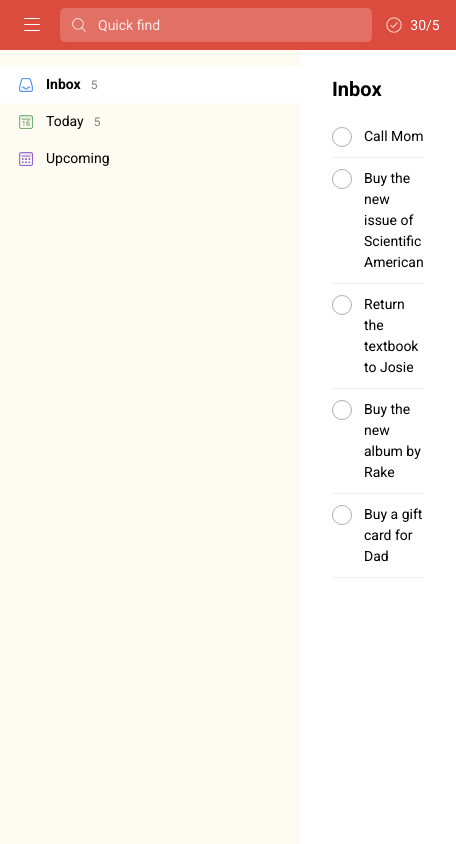
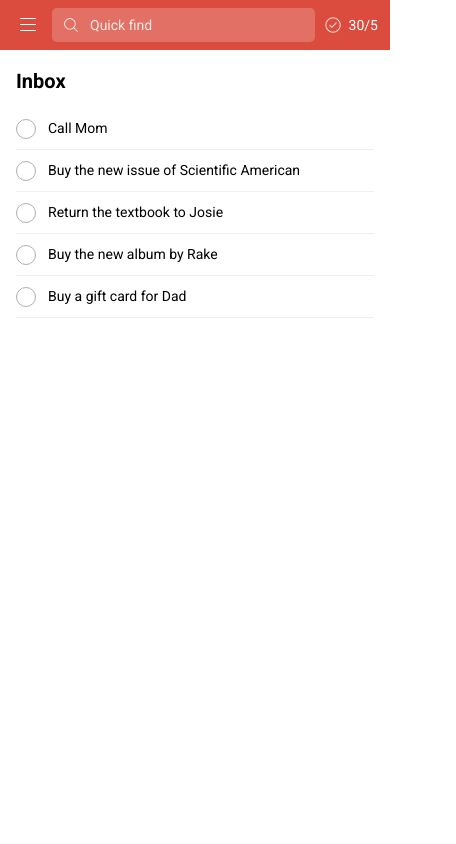
Before and after one commit to ademcodesproducts/assignment-1-ademcodesproducts, a plain HTML site: page index.html in a window 390 px wide. Shown: the whole page, 456 px wide, since content can reach past the window. Drawn offline with Linux system fonts and the light colour scheme.

Commit message:
task list with responsive breakout

```diff
--- a/styles.css
+++ b/styles.css
@@ -278,3 +278,26 @@ body {
 .task-list__label {
     cursor: pointer;
 }
+
+/* ========== RESPONSIVE STYLES ========== */
+/* At 480px and below the left navigation is hidden and the task list
+   takes the full width, leaving only the header and main content. */
+@media (max-width: 480px) {
+    body {
+        grid-template-columns: 1fr;
+    }
+
+    .sidebar {
+        display: none;
+    }
+
+    .content {
+        grid-column: 1;
+        padding: 16px;
+    }
+
+    .app-header {
+        gap: 8px;
+        padding: 8px 12px;
+    }
+}
```
